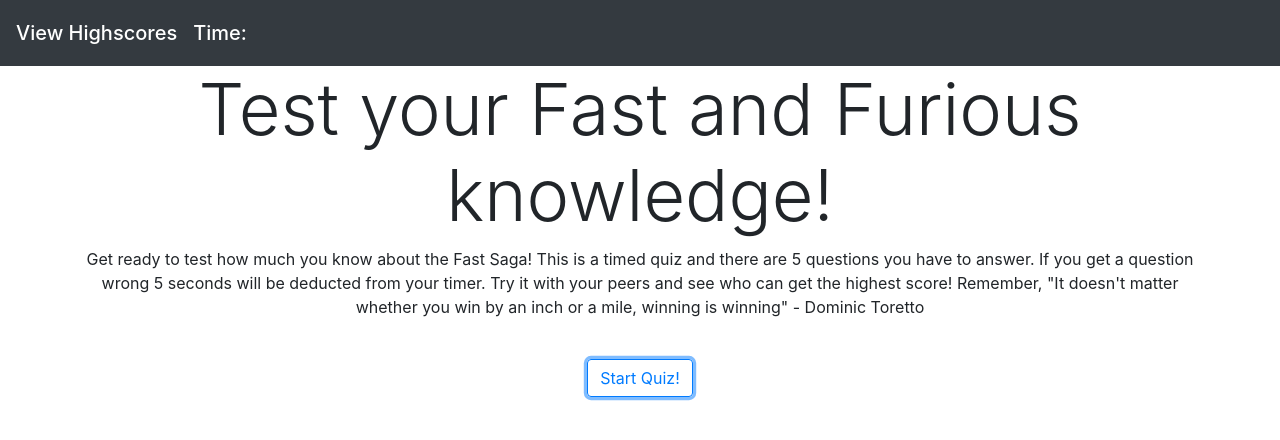
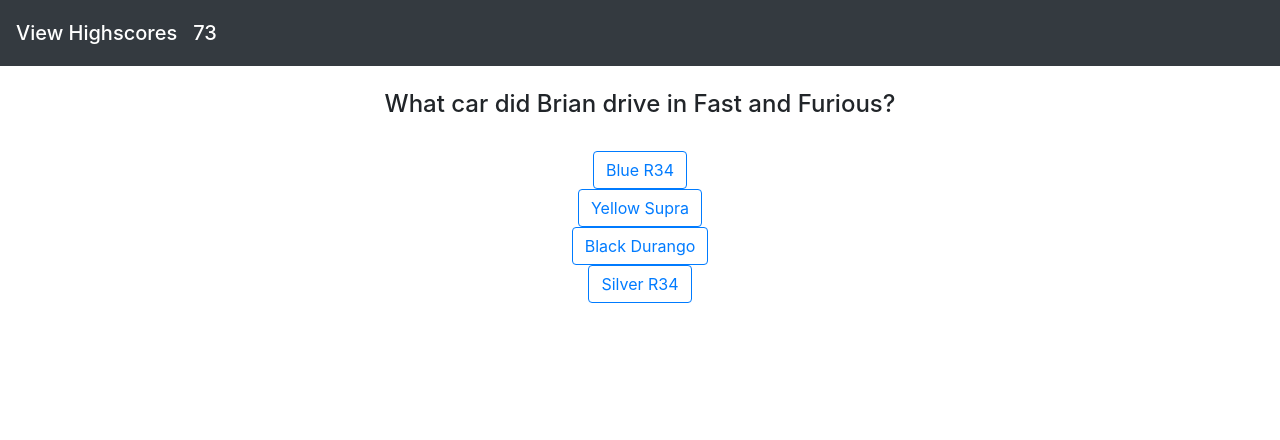
Before and after one commit to gkourako/Code-Quiz, a plain HTML site: page index.html in a window 1280 px wide. Both pictures are taken after a click on the button "Start Quiz!". Drawn offline with nearby package versions, Linux system fonts and the light colour scheme.

Commit message:
Final commit

```diff
--- a/index.html
+++ b/index.html
@@ -37,16 +37,16 @@
           <h4 id="questions">Question goes here</h4>
           <!-- Answer 1 -->
           <br>
-          <button type="button" id="answer1" class="btn btn-outline-primary">Answer 1</button>
+          <button type="button" id="answer1" class="btn btn-outline-primary answers">Answer 1</button>
           <br>
           <!-- Answer 2 -->
-          <button type="button" id="answer2" class="btn btn-outline-primary">Answer 2</button>
+          <button type="button" id="answer2" class="btn btn-outline-primary answers">Answer 2</button>
           <br>
           <!-- Answer 3 -->
-          <button type="button" id="answer3" class="btn btn-outline-primary">Answer 3</button>
+          <button type="button" id="answer3" class="btn btn-outline-primary answers">Answer 3</button>
           <br>
           <!-- Answer 4 -->
-          <button type="button" id="answer4" class="btn btn-outline-primary">Answer 4</button>
+          <button type="button" id="answer4" class="btn btn-outline-primary answers">Answer 4</button>
 
         </article>
 
--- a/script.js
+++ b/script.js
@@ -1,11 +1,11 @@
 
-// Variables
+// Html Variables
 var startBtn = document.getElementById("start")
-var answer1 = document.getElementById(answer1)
-var answer2 = document.getElementById(answer2)
-var answer3 = document.getElementById(answer3)
-var answer4 = document.getElementById(answer4)
-var question = []
+var question = document.getElementById("questions")
+var answer1 = document.getElementById("answer1")
+var answer2 = document.getElementById("answer2")
+var answer3 = document.getElementById("answer3")
+var answer4 = document.getElementById("answer4")
 var timeEl = document.getElementById("time");
 var startScreen = document.querySelector(".start-screen")
 var quiz = document.querySelector(".quiz")
@@ -13,80 +13,122 @@ var quiz = document.querySelector(".quiz")
 var questionArr = [
   {
     question: "What car did Brian drive in Fast and Furious?",
-  answer:"Blue R34",
-  answerlist: ["Blue R34", "Yellow Supra", "Black Durango","Silver R34"],
+    answerlist: ["Blue R34", "Yellow Supra", "Black Durango", "Silver R34"],
     correctAnswer: 0
   },
 
   {
     question: "What is Dom and Letty's famous saying ",
-    answer:"Ride or Die",
     answerlist: ["I live life a quarter mile at a time",
       "Ride or Die",
       "It doesn't matter whether you win by an inch or a mile, winning is winning",
       "You know this ain't no 10-second race.” “I've got nothing but time."],
-    correctAnswer: 2
+    correctAnswer: 1
   },
   {
     question: "In Toyko Drift who says, Life's simple: You make choices and you don't look back.",
-    answer:"Han",
     answerlist: ["Drift King", "Sean", "D.K.", "Han"],
     correctAnswer: 3
   },
   {
     question: "Which movie does Dom look at Letty and say, Ride or die, Remember?",
-    answer:"Fast 6",
     answerlist: ["2 Fast 2 Furious", "Fast 6", "Fate of the Furious", " The Fast and Furious"],
     correctAnswer: 1
   },
   {
     question: "What is Paul Walkers most famous quote?",
-    answer:"If one day the speed kills me don’t be sad because i will have died smiling.",
     answerlist: ["If one day the speed kills me don’t be sad because i will have died smiling.",
       "I don’t care what it is in life: listen to your heart. If you do, no matter what, you win.",
       "I’m not the kind of guy who’s taking advantage of my position.",
       "You know, all that really matters is that the people you love are happy and healthy. Everything else is just sprinkles on the sundae."],
-    correctAnswer: 3
+    correctAnswer: 0
   }
 ]
-function question1 () {
 
-  var q1 = document.createElement(questionArr[0])
-  console.log(q1)
-  // console.log (questionArr[0])
-  // console.log (questionArr[0])
-  // console.log (questionArr[1])
-  // console.log (questionArr[2])
-  // console.log (questionArr[3])
-  // console.log (questionArr[4])
+
+// Logic variables
+let score = 0
+let count = 0
+let time = 75
+//  Start Screen code
+startBtn.addEventListener("click", function (e) {
+  // console.log(e.target)
+  // console.log(answer1)
+  startScreen.setAttribute("style", "display: none !important")
+  quiz.setAttribute("style", "display: block !important")
+  let timer = setInterval(function () {
+    time = time - 1
+    // console.log(time)
+    timeEl.innerHTML = time
+    if (time === 0) {
+      clearInterval(timer)
+    }
+  }, 1000)
+  console.log(answer1)
+
+  // finish adjusting html answers and questions
+  // question.innerHTML = questionArr[count].question
+  // answer1.innerHTML = questionArr[count].answerlist[0]
+  // answer2.innerHTML = questionArr[count].answerlist[1]
+  // answer3.innerHTML = questionArr[count].answerlist[2]
+  // answer4.innerHTML = questionArr[count].answerlist[3]
+  // console.log(question.innerHTML)
+  nextQuestion()
+
+})
+
+
+const answerQuery = document.querySelector(".answers")
+
+document.querySelectorAll('.answers').forEach(item => {
+  item.addEventListener('click', event => {
+
+    if (item.innerHTML === questionArr[count].answerlist[questionArr[count].correctAnswer]) {
+      score = score + 20
+      console.log(score)
+    } else {
+      time = time - 10
+      console.log(time)
+    }
+    if (count === 4){
+      endGame()
+    } else {
+      count++
+      nextQuestion()
+    }
+
+  })
+})
+
+function endGame(){
+  let highscores = []
+  alert(`Game over. Your score is ${score}`)
+
+  localStorage.setItem("highScores", score)
 
 }
 
-question1()
 
 
-//  Start Screen code
-startBtn.addEventListener("click", setTime)
 
-    function setTime () {
-      if (event.target.matches("button")) {
-        startScreen.setAttribute("style", "display: none !important")
-        quiz.setAttribute("style", "display: block !important")
-// Hide quiz from start screen and display when button is clicked
-      }
-      var timeleft = 75
-       var timeInt = setInterval(function (){
-        timeEl.textContent = "Time: " + timeleft
-        timeleft --;
 
-        if (timeleft === 0) {
-        timeEl.textContent = "";
-        clearInterval(timeInt);
-       }
-      }, 1000);
+
+function nextQuestion() {
+  // questionArr[count] use this object to set the values of the html customElementsyou saved up top
+  // if the count is higher than our number of questions end the game
+  question.innerHTML = questionArr[count].question
+  answer1.innerHTML = questionArr[count].answerlist[0]
+  answer2.innerHTML = questionArr[count].answerlist[1]
+  answer3.innerHTML = questionArr[count].answerlist[2]
+  answer4.innerHTML = questionArr[count].answerlist[3]
+
+  console.log(count)
 }
 
-// var currentQ = 0;
-// function buildQuiz() {
-//   document.getElementById.
-// }
+
+
+// what variables do we need
+// questionIndex which starts at 0
+// questionObjectArray
+// score
+// timeLeft
```
Lines whose indentation alone changed are shown as unchanged.
